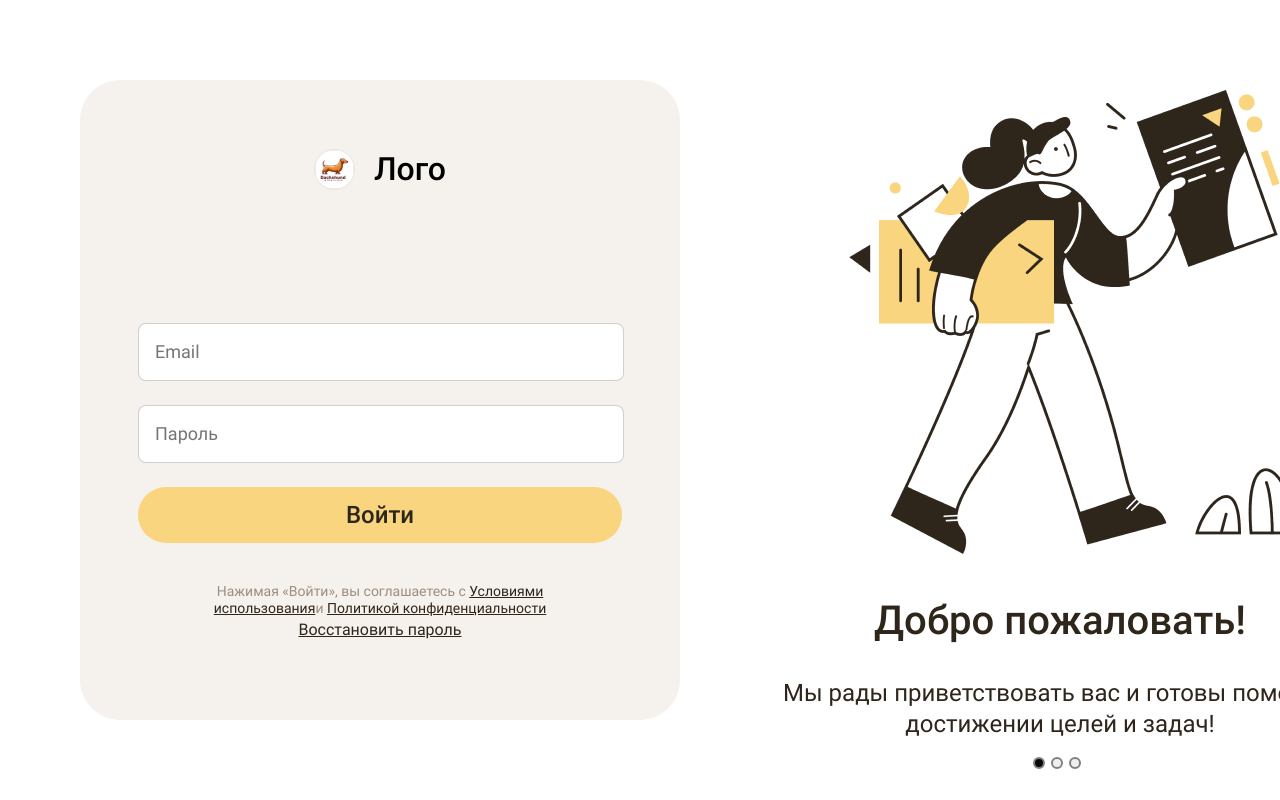
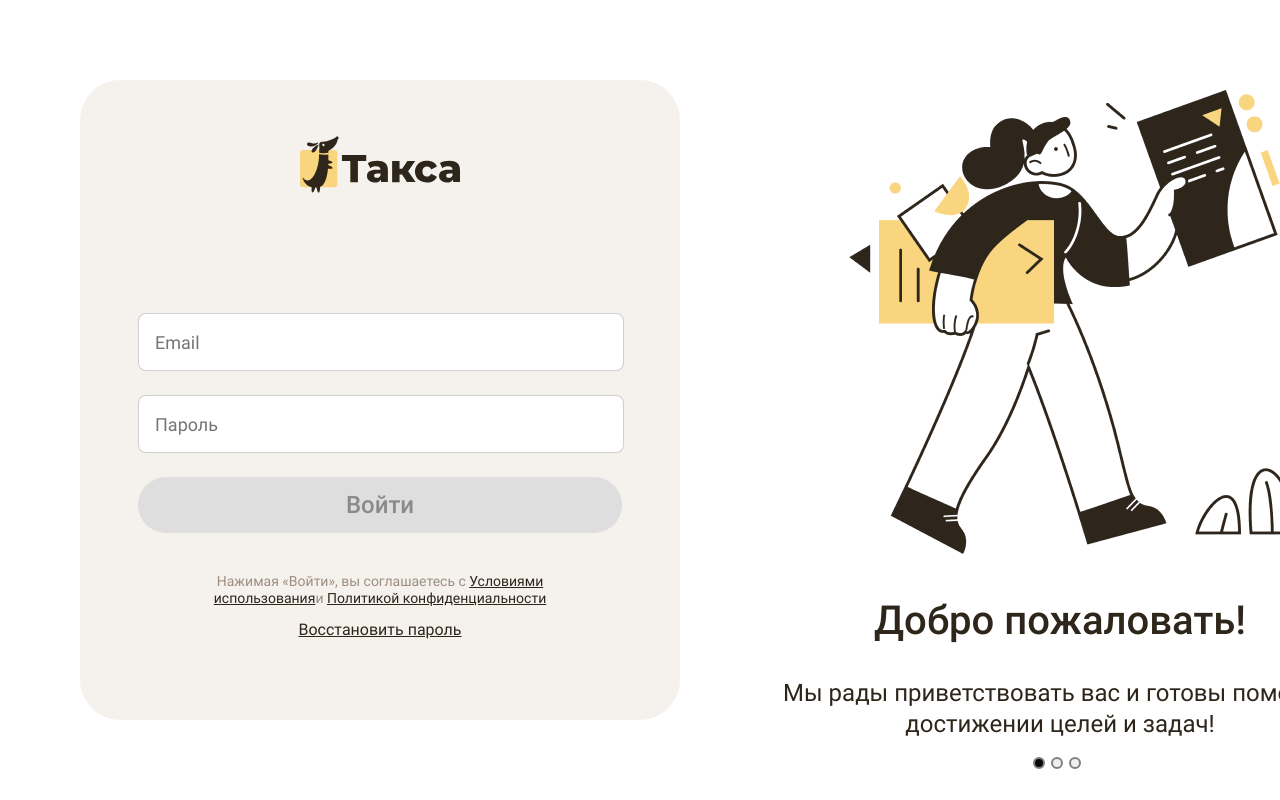
Before and after one commit to tasktrackerpracticum/frontend, a React (Create React App) app: page /#/sign-in in a window 1280 px wide. Shown: the top 800 px of the page. Built offline with nearby package versions, Linux system fonts and the light colour scheme.

Commit message:
add disabled for submit button

```diff
--- a/src/components/Login/Login.jsx
+++ b/src/components/Login/Login.jsx
@@ -6,20 +6,20 @@ import logo from '../../images/logo.svg';
 
 function Login({ onLogin }) {
   const { values, handleChange } = useValidation();
+
   function handleSubmit(evt) {
     evt.preventDefault();
     onLogin(values.email, values.password);
   };
+
+  const isDisabled = !(values.email && values.password);
 
   return (
     <section className='auth'>
       <div className='auth__block auth__block_left'>
         <div className='auth__container auth__container_left'>
           <div className='auth__top'>
-            <NavLink to='/' className='auth__logo-container'>
-              <img className='auth__logo' src={logo} alt='logo' />
-              <h1 className='auth__title'>Лого</h1>
-            </NavLink>
+            <img className='auth__logo' src={logo} alt='logo' />
             <form className='auth__form' onSubmit={handleSubmit}>
               <input
                 className='auth__input auth__input_type_email'
@@ -47,7 +47,7 @@ function Login({ onLogin }) {
               <span className='auth__error' id='password-error'>
                 Ошибка
               </span>
-              <button className='auth__submit-button' type='submit'>
+              <button className='auth__submit-button' type='submit' disabled={isDisabled}>
                 Войти
               </button>
               <span className='auth__error' id='res-error'>
--- a/src/scss/components/auth.scss
+++ b/src/scss/components/auth.scss
@@ -44,41 +44,8 @@
     margin-top: 56px;
   }
 
-  &__logo-container {
-    @include reset;
+  &__logo {
     margin-bottom: 120px;
-		display: flex;
-		gap: 19px;
-		align-items: center;
-		cursor: pointer;
-		text-decoration: none;
-
-		&:hover {
-			opacity: 0.4;
-		}
-  }
-
-  &__logo {
-    width: 41px;
-		height: 41px;
-		border-radius: 50%;
-		border: 1px solid rgba(234, 226, 218, 1);
-		box-sizing: border-box;
-  }
-
-  &__title {
-		@include text-format(500, 32px, 24px);
-		@include text;
-		color: black;
-	}
-
-  &__name {
-    font-size: 32px;
-    font-weight: 500;
-    line-height: 41px;
-    text-align: center;
-    margin: 56px auto 120px;
-    color: #2F261B;
   }
 
   &__form {
@@ -121,6 +88,16 @@
     &:hover {
       opacity: 0.8;
     }
+
+    &:disabled {
+      background: #DEDEDE;
+      color: #8A8A8A;
+      cursor: auto;
+    }
+
+    &:disabled:hover {
+      opacity: 1;
+    }
   }
 
   &__bottom {
```
Also changed, not shown: src/images/logo.svg.
